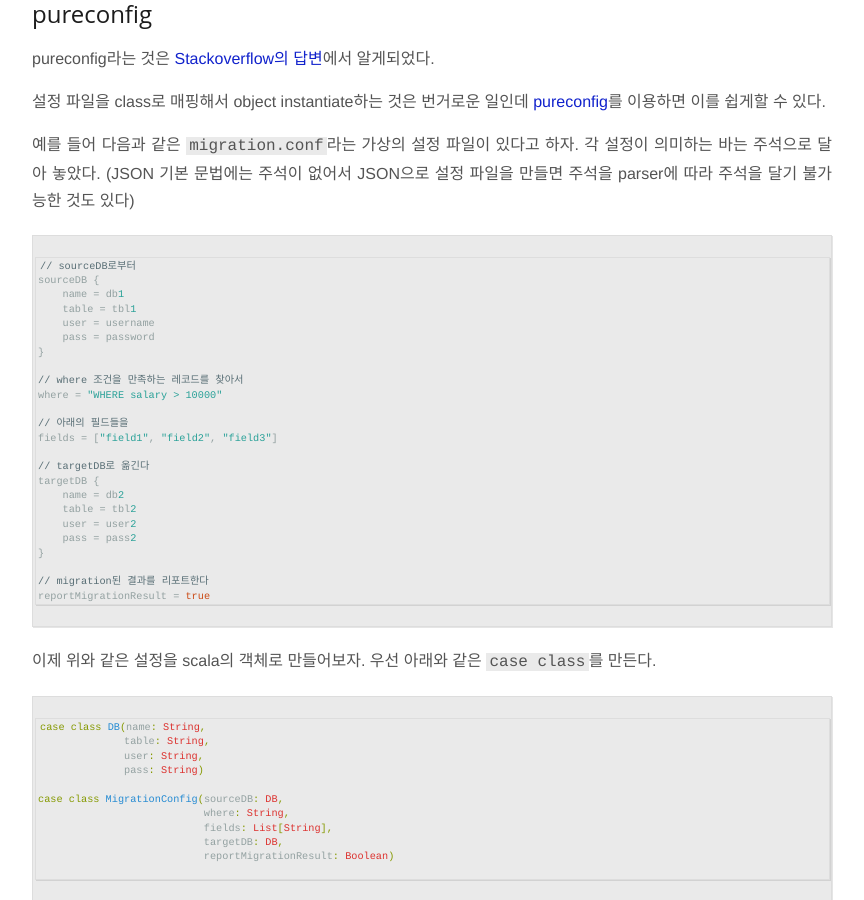
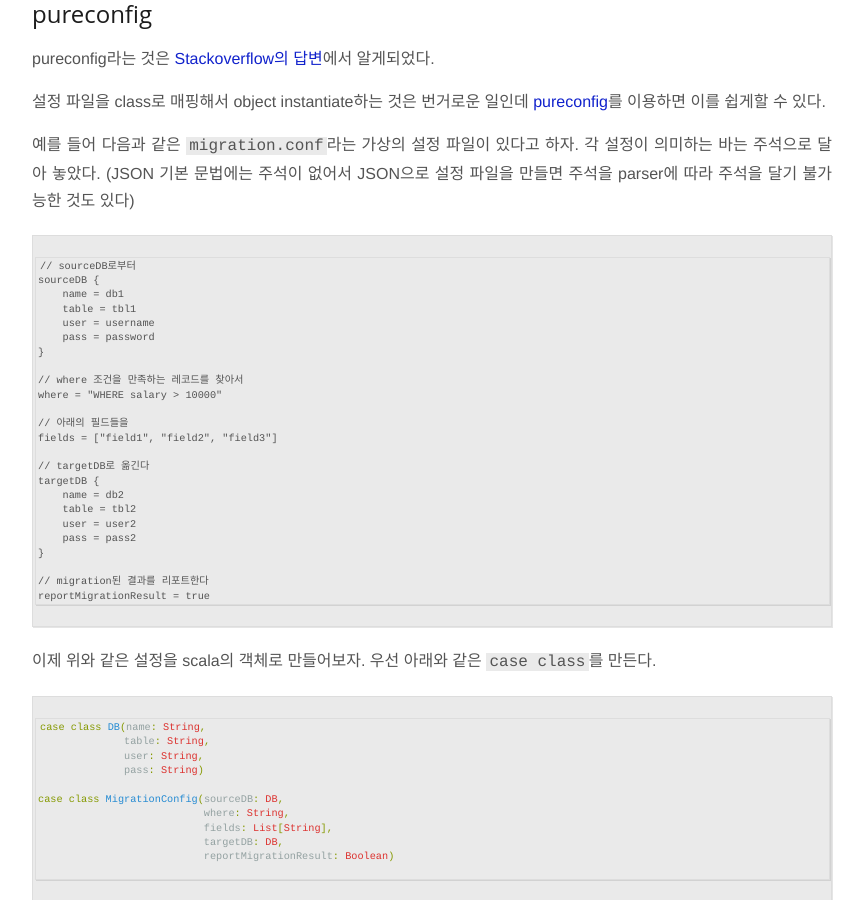
Before and after one commit to jason-heo/jason-heo.github.io, a Jekyll site: the page built from _posts/2018-08-06-hocon.md, in a window 1280 px wide and 900 px high, scrolled down 866 px. Shown: the whole window, without its empty margins (208-1072 px from the left). Built offline with Jekyll 4.4.1, drawn with Linux system fonts in a browser that asks for light colours; comment, search, counter and statistics services are not loaded.

Commit message:
code block이 이상하게 보여서 hocon을 빼봤다

````diff
--- a/_posts/2018-08-06-hocon.md
+++ b/_posts/2018-08-06-hocon.md
@@ -26,7 +26,7 @@
 
 예를 들어 다음과 같은 `migration.conf`라는 가상의 설정 파일이 있다고 하자. 각 설정이 의미하는 바는 주석으로 달아 놓았다. (JSON 기본 문법에는 주석이 없어서 JSON으로 설정 파일을 만들면 주석을 parser에 따라 주석을 달기 불가능한 것도 있다)
 
-```hocon
+```
 // sourceDB로부터
 sourceDB {
     name = db1
````
